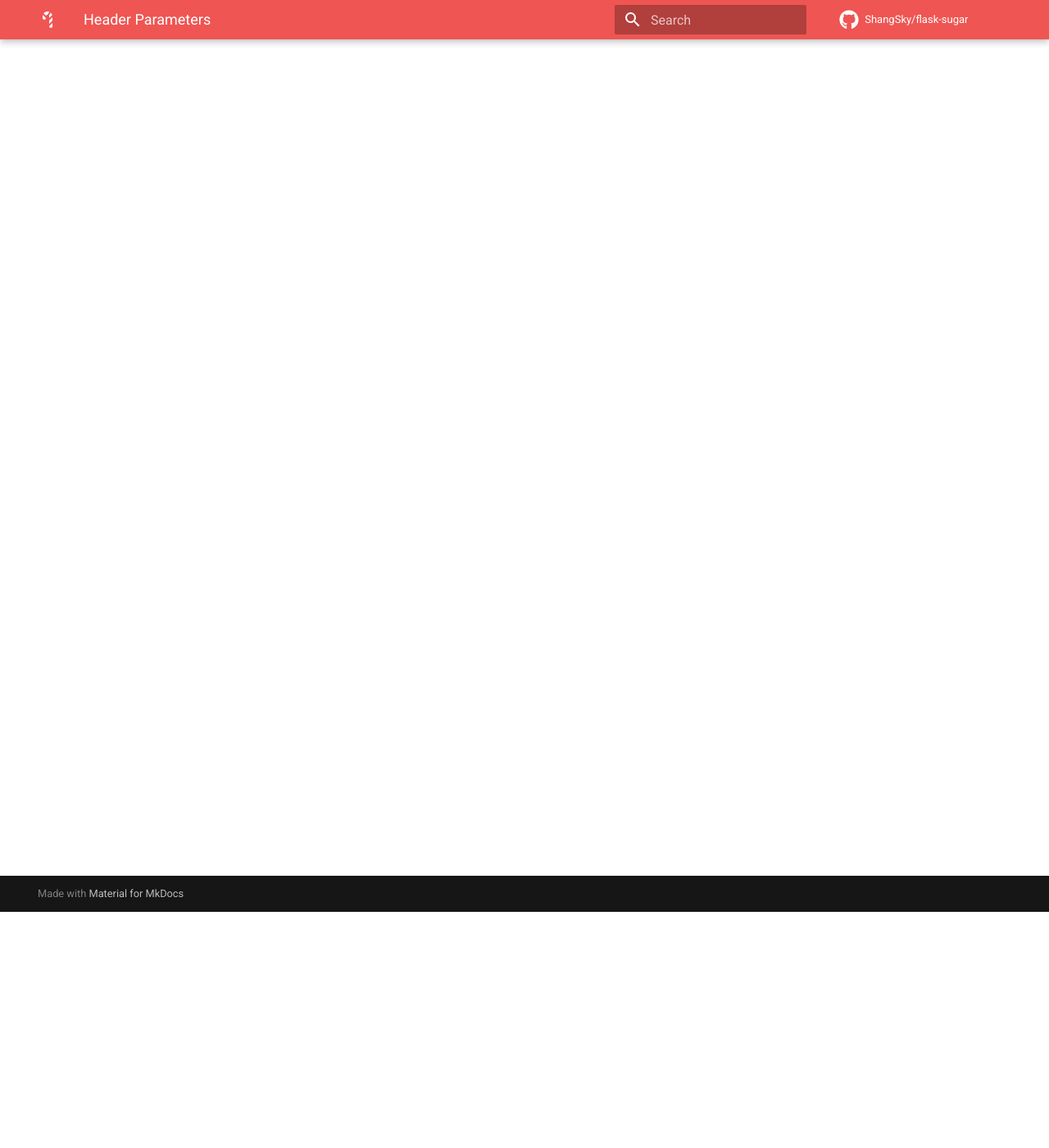
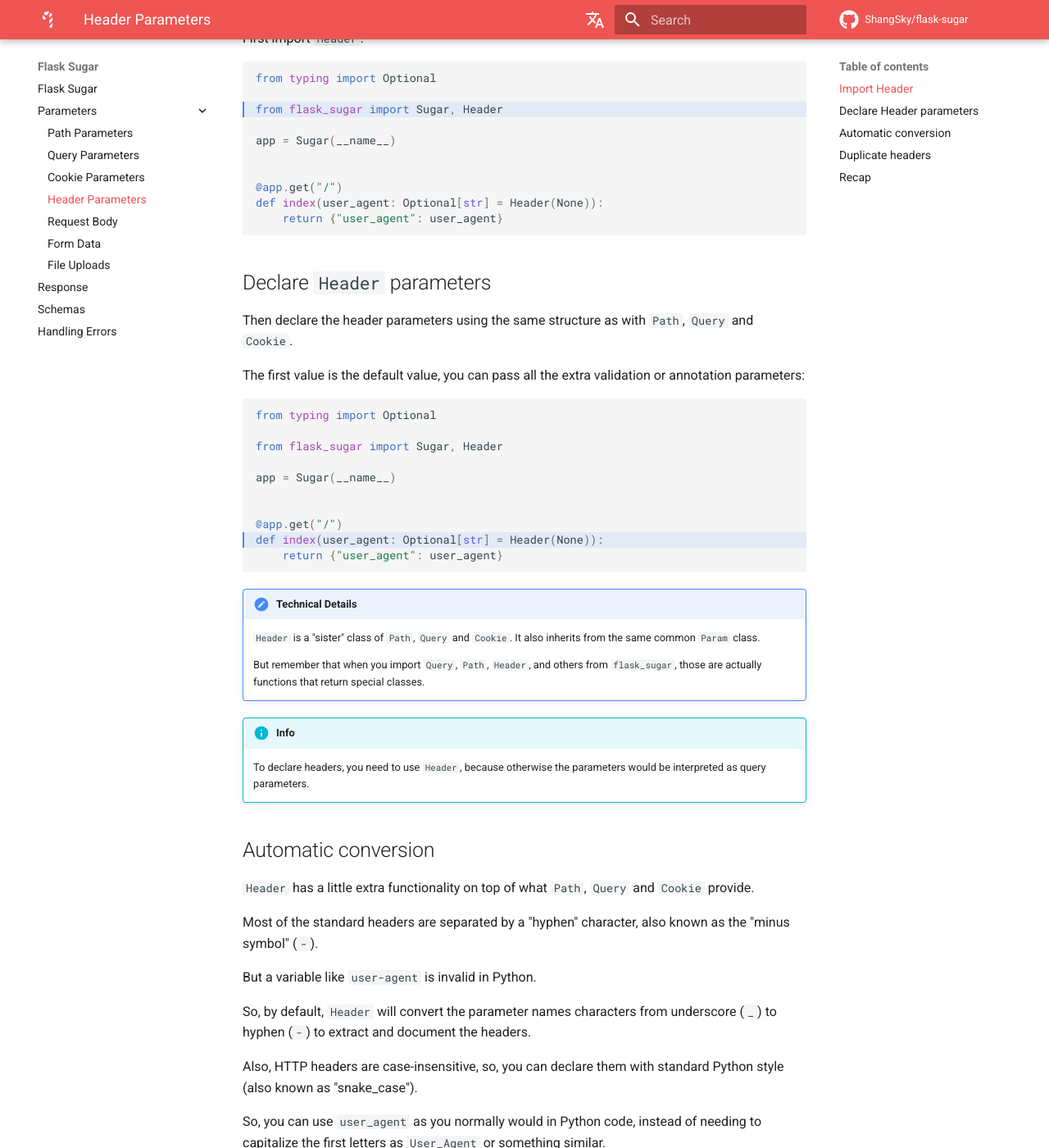
Before and after one commit to ShangSky/flask-sugar, an MkDocs documentation site: the page built from docs/params/header-params.md, in a window 1280 px wide and 1400 px high, scrolled down 288 px. Shown: the whole window at 82% size. Built offline with MkDocs 1.6.1 and Material for MkDocs 9.7.7, drawn with Linux system fonts in a browser that asks for light colours; comment, search, counter and statistics services are not loaded; some of the changed text lies outside the part shown.

Commit message:
增加文档 修复form数据bug

````diff
--- a/docs/params/header-params.md
+++ b/docs/params/header-params.md
@@ -1 +1,105 @@
 # Header Parameters
+
+You can define Header parameters the same way you define `Query`, `Path` and `Cookie` parameters.
+
+## Import `Header`
+
+First import `Header`:
+
+```python hl_lines="3"
+from typing import Optional
+
+from flask_sugar import Sugar, Header
+
+app = Sugar(__name__)
+
+
+@app.get("/")
+def index(user_agent: Optional[str] = Header(None)):
+    return {"user_agent": user_agent}
+```
+
+## Declare `Header` parameters
+
+Then declare the header parameters using the same structure as with `Path`, `Query` and `Cookie`.
+
+The first value is the default value, you can pass all the extra validation or annotation parameters:
+
+```python hl_lines="9"
+from typing import Optional
+
+from flask_sugar import Sugar, Header
+
+app = Sugar(__name__)
+
+
+@app.get("/")
+def index(user_agent: Optional[str] = Header(None)):
+    return {"user_agent": user_agent}
+```
+
+!!! note "Technical Details"
+    `Header` is a "sister" class of `Path`, `Query` and `Cookie`. It also inherits from the same common `Param` class.
+
+    But remember that when you import `Query`, `Path`, `Header`, and others from `flask_sugar`, those are actually functions that return special classes.
+
+!!! info
+    To declare headers, you need to use `Header`, because otherwise the parameters would be interpreted as query parameters.
+
+## Automatic conversion
+
+`Header` has a little extra functionality on top of what `Path`, `Query` and `Cookie` provide.
+
+Most of the standard headers are separated by a "hyphen" character, also known as the "minus symbol" (`-`).
+
+But a variable like `user-agent` is invalid in Python.
+
+So, by default, `Header` will convert the parameter names characters from underscore (`_`) to hyphen (`-`) to extract and document the headers.
+
+Also, HTTP headers are case-insensitive, so, you can declare them with standard Python style (also known as "snake_case").
+
+So, you can use `user_agent` as you normally would in Python code, instead of needing to capitalize the first letters as `User_Agent` or something similar.
+
+## Duplicate headers
+
+It is possible to receive duplicate headers. That means, the same header with multiple values.
+
+You can define those cases using a list in the type declaration.
+
+You will receive all the values from the duplicate header as a Python `list`.
+
+For example, to declare a header of `X-Token` that can appear more than once, you can write:
+
+```python hl_lines="9"
+from flask_sugar import Sugar, Header
+
+app = Sugar(__name__)
+
+
+@app.get("/")
+def index(x_token: List[str] = Header(None)):
+    return {"X-Token values": x_token}
+```
+
+If you communicate with that *path operation* sending two HTTP headers like:
+
+```
+X-Token: foo,bar
+```
+
+The response would be like:
+
+```JSON
+{
+    "X-Token values": [
+        "bar",
+        "foo"
+    ]
+}
+```
+
+## Recap
+
+Declare headers with `Header`, using the same common pattern as `Query`, `Path` and `Cookie`.
+
+And don't worry about underscores in your variables, **FLask Sugar** will take care of converting them.
--- a/flask_sugar/__init__.py
+++ b/flask_sugar/__init__.py
@@ -4,4 +4,4 @@
 from flask_sugar.param_functions import Path, Query, Header, Cookie, Body, Form, File
 from werkzeug.datastructures import FileStorage
 
-__version__ = "0.0.3"
+__version__ = "0.0.4"
--- a/mkdocs.yml
+++ b/mkdocs.yml
@@ -1,8 +1,8 @@
 site_name: Flask Sugar
 site_description: Flask Sugar is a web framework for building APIs with Flask, Pydantic and Python 3.6+ type hints.
-site_url: https://apiflask.com
 theme:
   name: material
+  language: en
   palette:
     primary: red
   icon:
@@ -12,6 +12,7 @@
   features:
     - navigation.expand
     - navigation.top
+    # - navigation.tabs
 repo_url: https://github.com/ShangSky/flask-sugar
 repo_name: ShangSky/flask-sugar
 edit_uri: ""
@@ -26,6 +27,14 @@
   - pymdownx.snippets
   - pymdownx.progressbar
   - attr_list
+extra:
+  alternate:
+    - name: English
+      link: en/
+      lang: en
+    - name: 简体中文
+      link: zh/
+      lang: zh
 nav:
   - index.md
   - Parameters:
@@ -33,3 +42,9 @@
     - params/query-params.md
     - params/cookie-params.md
     - params/header-params.md
+    - params/request-body.md
+    - params/form-data.md
+    - params/file-uploads.md
+  - response.md
+  - schemas.md
+  - handling-errors.md
````
Also changed, not shown: README.md (+1 -1 lines), docs/handling-errors.md (added, +1 -0 lines), docs/params/cookie-params.md (+88 -0 lines), docs/params/file-uploads.md (added, +1 -0 lines), docs/params/form-data.md (added, +77 -0 lines), docs/params/request-body.md (added, +231 -0 lines), docs/response.md (added, +1 -0 lines), docs/schemas.md (added, +1 -0 lines), README_zh.md (renamed from README_cn.md), docs/img/body-image01.png (added), docs/img/body-image02.png (added), 2 other files.
